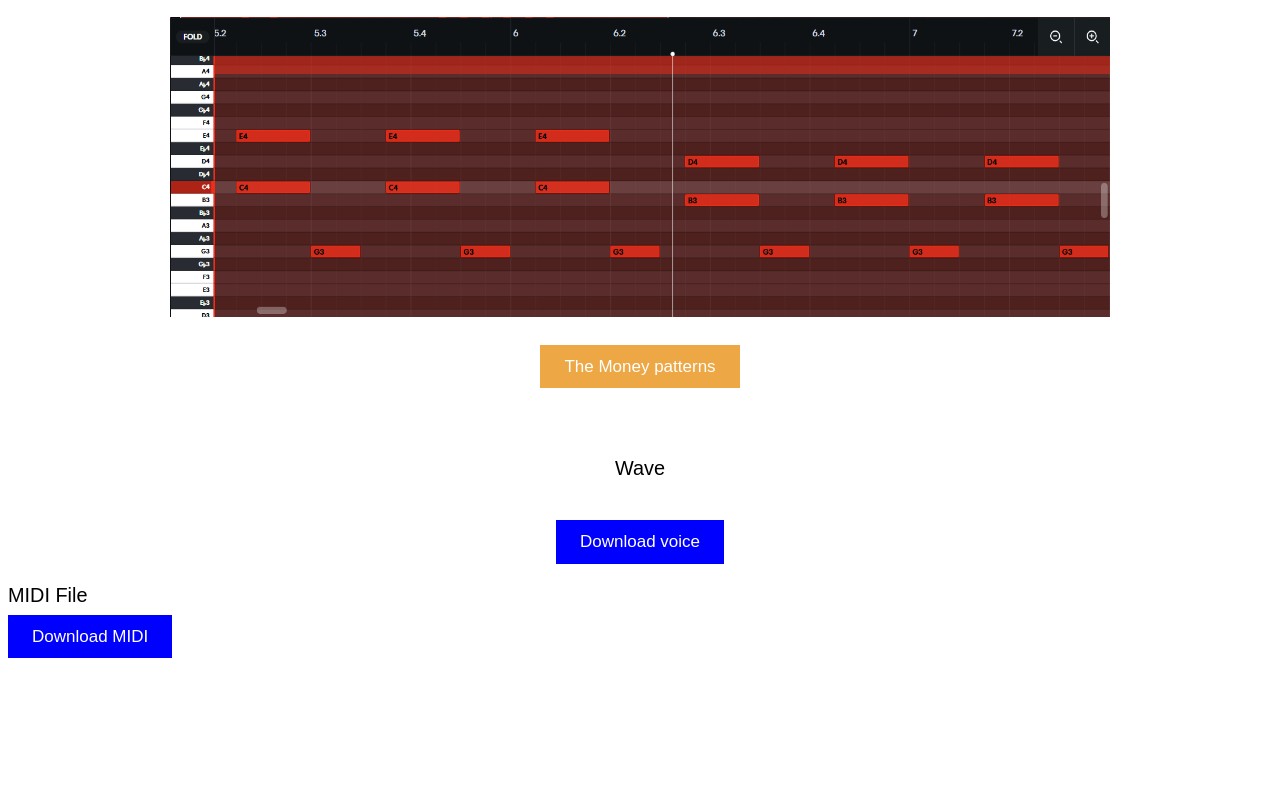
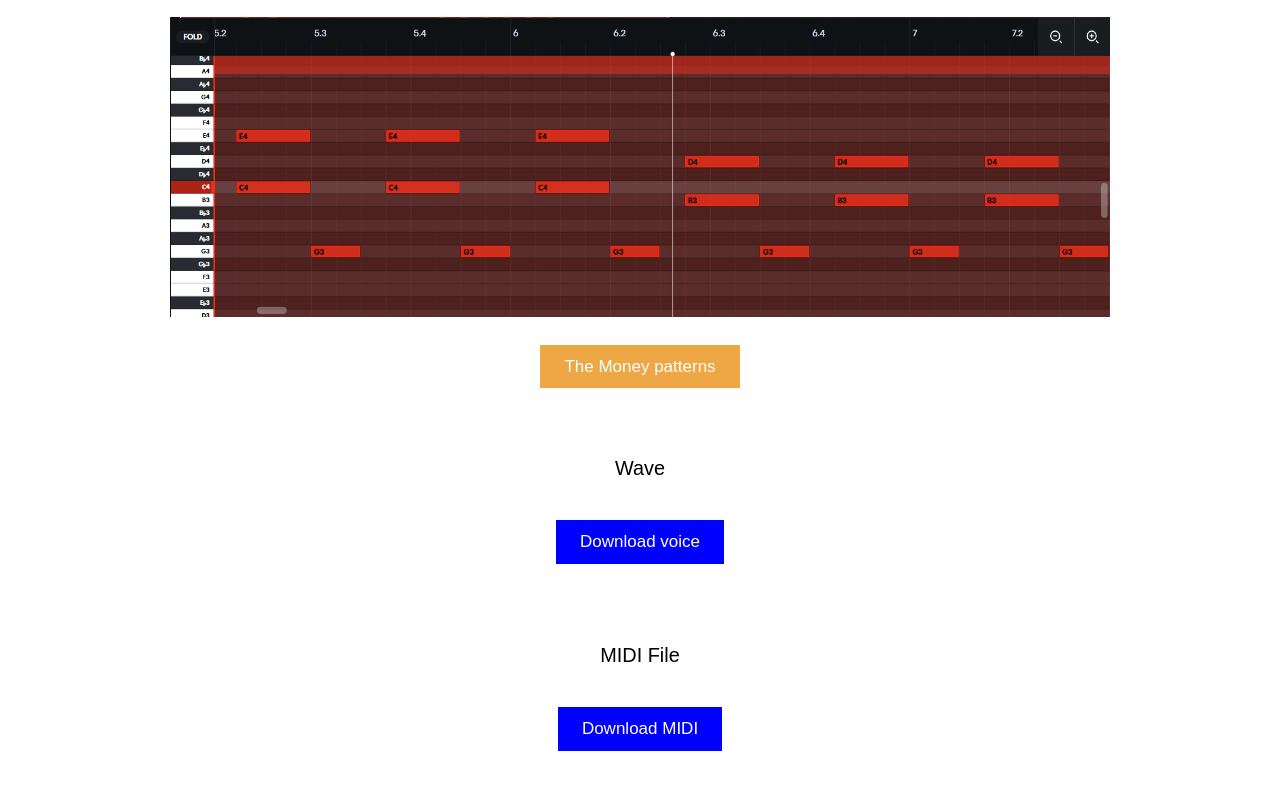
Before and after one commit to Abiel0/song, a plain HTML site: page index.html in a window 1280 px wide. Shown: the part 3821-4610 px from the top of the page. Before the commit the page ends 4479 px from the top, so only its background shows below. Drawn offline with Linux system fonts and the light colour scheme.

Commit message:
Update style.css

```diff
--- a/style.css
+++ b/style.css
@@ -52,7 +52,6 @@ p{
     color: #fff;
     margin-top: 20px;
 }
-
 #video{
     display: flex;
     flex-direction: column;
@@ -60,7 +59,6 @@ p{
     justify-content: center;
     margin-bottom: 60px;
 }
-
 #heading{
     display: flex;
     flex-direction: column;
@@ -69,7 +67,6 @@ p{
     font-weight: bold;
     font-size: 20px;
 }
-
 #pdfs{
     display: flex;
     flex-direction: column;
@@ -77,11 +74,9 @@ p{
     justify-content: center;
     margin-bottom: 120px;
 }
-
 #pdfs img{
     width: 500px;
 }
-
 #more{
     display: flex;
     flex-direction: column;
@@ -89,7 +84,6 @@ p{
     justify-content: center;
     margin-bottom: 60px;
 }
-
 #more .images{
     margin-bottom: 20px;
     display: flex;
@@ -97,24 +91,21 @@ p{
     align-items: center;
     justify-content: center;
 }
-
 #more .images img{
     margin-bottom: 20px;
     height: 300px;
     width: 940px;
 }
-
 #more .images img.start{
     height: 200px;
 }
-
 #more .best .button{
     background: #eda745;
 }
-
-#download{
+#download, #midi-download {
     display: flex;
     flex-direction: column;
     align-items: center;
     justify-content: center;
+    margin-bottom: 60px;
 }
```
Lines whose indentation alone changed are shown as unchanged.
